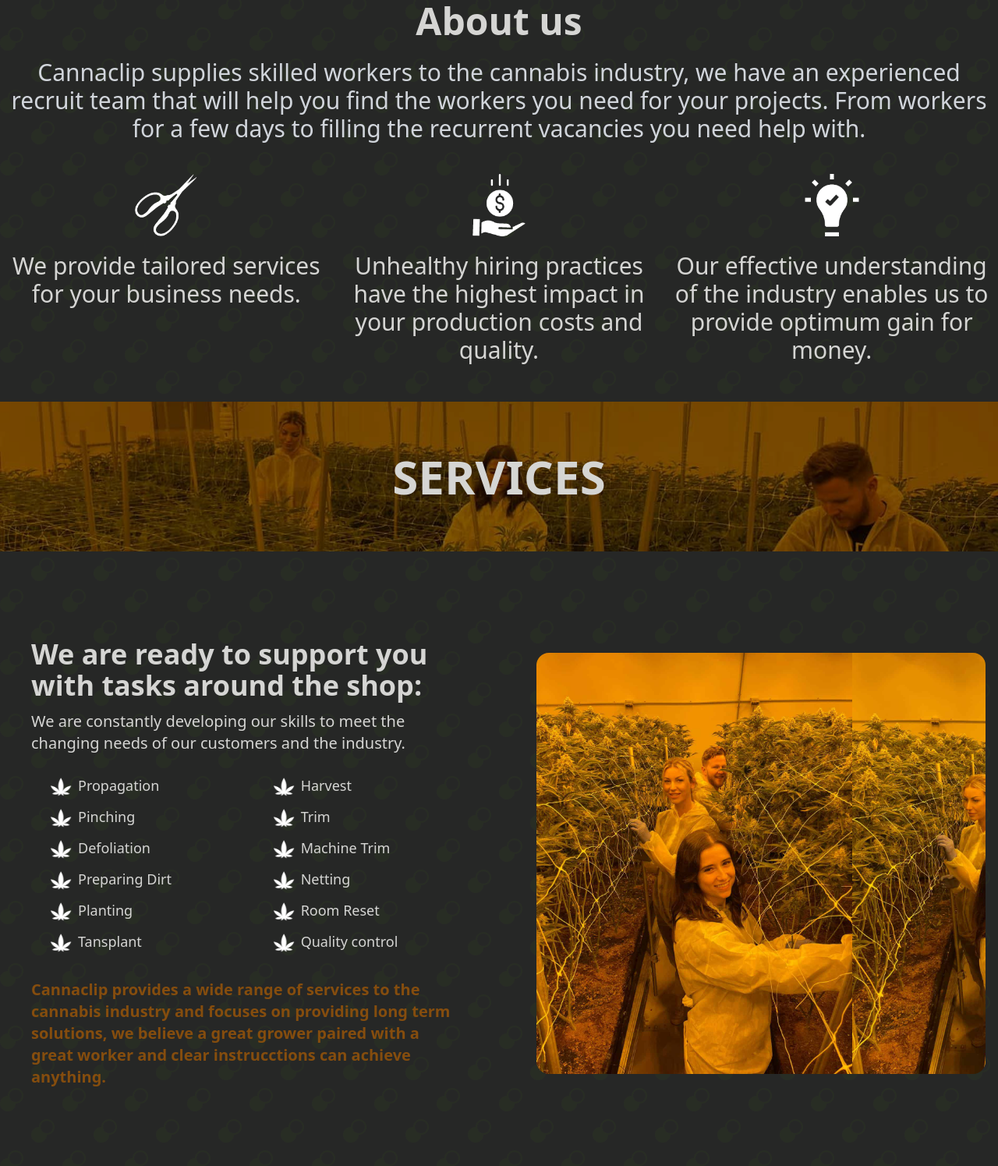
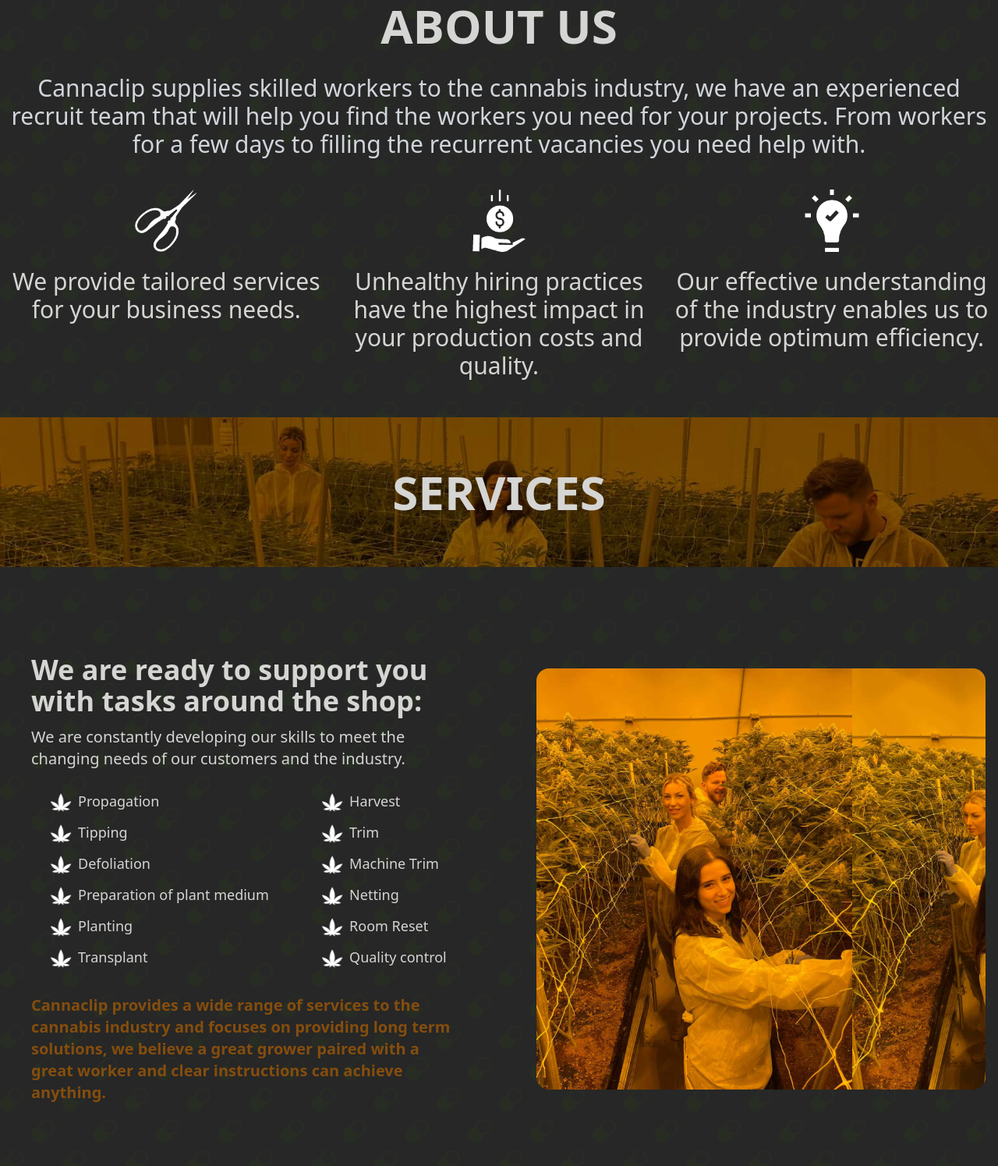
Before and after one commit to MaxGerardo/landing, a website built with Vite: page index.html in a window 1280 px wide. Shown: the part 845-2340 px from the top of the page at 78% size. Built offline with nearby package versions, Linux system fonts and the light colour scheme; what simple-scrollspy would draw is missing.

Commit message:
groupchat content update

```diff
--- a/index.html
+++ b/index.html
@@ -47,7 +47,7 @@
       <div class="hero-overlay bg-opacity-50"></div>
       <div class="hidden sm:flex items-center ">
         <div class="max-w-3xl">
-          <p class="font-serif font-semibold lg:text-7xl text-6xl"> Spend less worring and more time growing! </p>
+          <p class="font-serif font-semibold lg:text-7xl text-6xl"> Spend less worrying and more time growing! </p>
           <p class="mt-10 max-w-2xl font-serif text-xl md:text-2xl"> CannaClip provides the best labour support to the cannabis industry in the Okanagan. </p>
         </div>
         <a class="btn btn-primary " href=" #contactus">
@@ -59,7 +59,7 @@
   <section id="about" class="scrollspy">
     <div class="my-4 container mx-auto">
       <div class="my-12">
-        <h3 class=" mt-12 mb-6 font-bold text-center text-5xl">About us</h3>
+        <h3 class="my-8 font-bold text-center text-6xl">ABOUT US</h3>
         <p class="text-3xl text-gray-300 text-center my-6 pb-2">Cannaclip supplies skilled workers to the cannabis industry, we have an experienced recruit team that will help you find the workers you need for your projects. From workers for a few days to filling the recurrent vacancies you need help with.</p>
         <div class="grid justify-center mt-8 grid-cols-1 md:grid-cols-3">
           <div class="flex flex-col items-center">
@@ -72,7 +72,7 @@
           </div>
           <div class="flex flex-col items-center">
             <img class="w-20 h-20 mb-5" src="./assets/icono_solucion.png" alt="Icono de Tijeras">
-            <p class="text-3xl text-center"> Our effective understanding of the industry enables us to provide optimum gain for money. </p>
+            <p class="text-3xl text-center"> Our effective understanding of the industry enables us to provide optimum efficiency. </p>
           </div>
         </div>
       </div>
@@ -97,7 +97,7 @@
               </div>
               <div class="flex items-center pl-3 md:pl-12 ">
                 <img src="/assets/Weed base.png" class="flex-none w-7 h-7 mt-1 mr-2 text-primary" alt="WeedIcon">
-                <p class="text-lg ">Pinching</p>
+                <p class="text-lg ">Tipping</p>
               </div>
               <div class="flex items-center pl-3 md:pl-12">
                 <img src="/assets/Weed base.png" class="flex-none w-7 h-7 mt-1 mr-2 text-primary" alt="WeedIcon">
@@ -105,7 +105,7 @@
               </div>
               <div class="flex items-center pl-3 md:pl-12">
                 <img src="/assets/Weed base.png" class="flex-none my-auto w-7 h-7 mt-1 mr-2 text-primary" alt="WeedIcon">
-                <p class="text-lg ">Preparing Dirt</p>
+                <p class="text-lg ">Preparation of plant medium </p>
               </div>
               <div class="flex items-center pl-3 md:pl-12">
                 <img src="/assets/Weed base.png" class="flex-none w-7 h-7 mt-1 mr-2 text-primary" alt="WeedIcon">
@@ -113,7 +113,7 @@
               </div>
               <div class="flex items-center pl-3 md:pl-12">
                 <img src="/assets/Weed base.png" class="flex-none w-7 h-7 mt-1 mr-2 text-primary" alt="WeedIcon">
-                <p class="text-lg ">Tansplant</p>
+                <p class="text-lg ">Transplant</p>
               </div>
             </div>
             <div class="flex flex-col space-y-2 justify-center flex-grow">
@@ -144,7 +144,7 @@
             </div>
           </div>
           <div class="">
-            <p class="mt-8 text-clip  text-xl font-sans  md:pl-6  text-left  font-bold text-secondary "> Cannaclip provides a wide range of services to the cannabis industry and focuses on providing long term solutions, we believe a great grower paired with a great worker and clear instrucctions can achieve anything. </p>
+            <p class="mt-8 text-clip  text-xl font-sans  md:pl-6  text-left  font-bold text-secondary "> Cannaclip provides a wide range of services to the cannabis industry and focuses on providing long term solutions, we believe a great grower paired with a great worker and clear instructions can achieve anything. </p>
           </div>
         </div>
         <div class="h-500px">
@@ -210,7 +210,7 @@
         </div>
         <div class="flex flex-wrap -mx-3 mb-6">
           <div class="w-full px-3">
-            <label class="block uppercase tracking-wide font-bold mb-2"> Message <textarea class="no-resize appearance-none text-black placeholder:text-gray-500 border block w-full rounded py-3 px-4 mb-3 leading-tight focus:outline-none h-48 resize-none mt-2" name="Messege" placeholder="Hey I would like a helping hand ..."></textarea>
+            <label class="block uppercase tracking-wide font-bold mb-2"> Message <textarea class="no-resize appearance-none text-black placeholder:text-gray-500 border block w-full rounded py-3 px-4 mb-3 leading-tight focus:outline-none h-48 resize-none mt-2" name="Messege" placeholder="Hi there, how can we help?"></textarea>
             </label>
           </div>
         </div>
```
